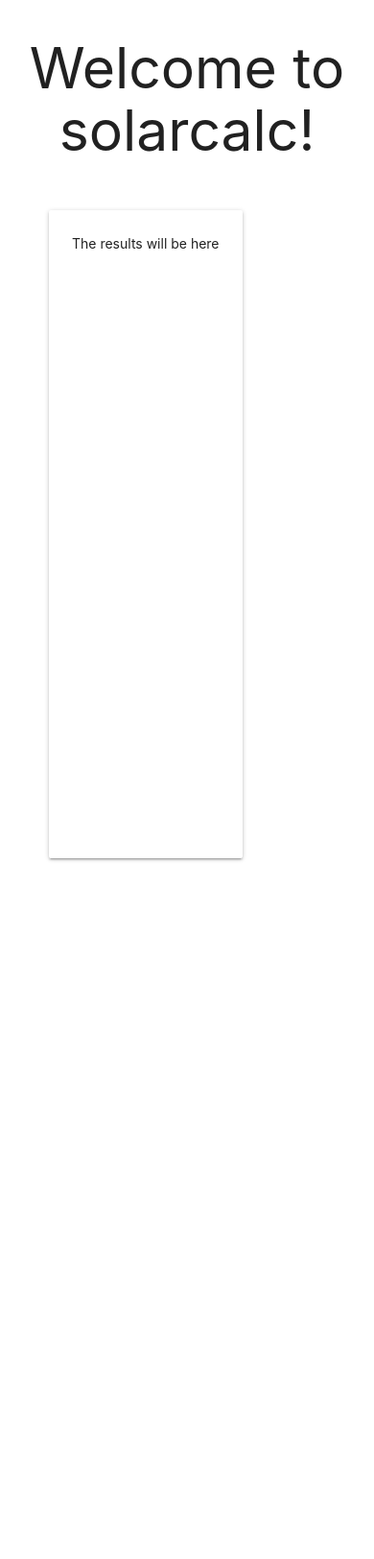
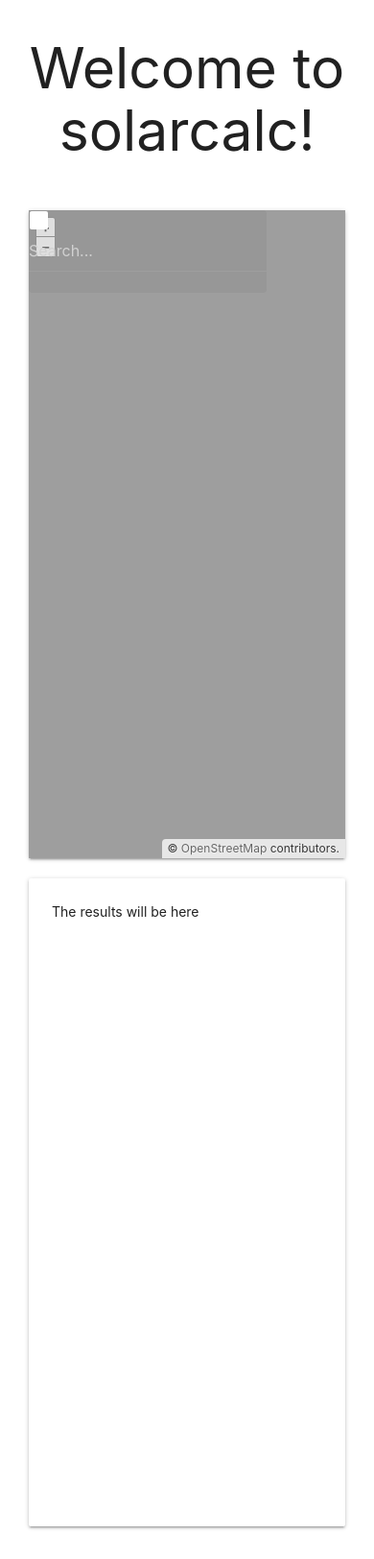
Before and after one commit to Schmidt17/solarcalc, a Flask app: page / in a window 390 px wide. Shown: the whole page at 96% size. Before the commit the page ends 897 px from the top, so only its background shows below. Run offline with Flask 2, Linux system fonts and the light colour scheme.

Commit message:
Improve responsive layout for small screen widths

```diff
--- a/app/templates/index.html
+++ b/app/templates/index.html
@@ -19,11 +19,11 @@
         </div>
 
         <div class="row">
-            <div class="col l6">
-                <div id="map" class="map card-panel" style="padding: 0; height: 80vh;"></div>
+            <div class="col l6 m12 s12">
+                <div id="map" class="map card-panel" style="padding: 0; height: 80vh; min-width: 100px;"></div>
             </div>
 
-            <div class="col l6 border">
+            <div class="col l6 m12 s12">
                 <div class="card-panel" style="height: 80vh;">The results will be here</div>
             </div>
         </div>
```
